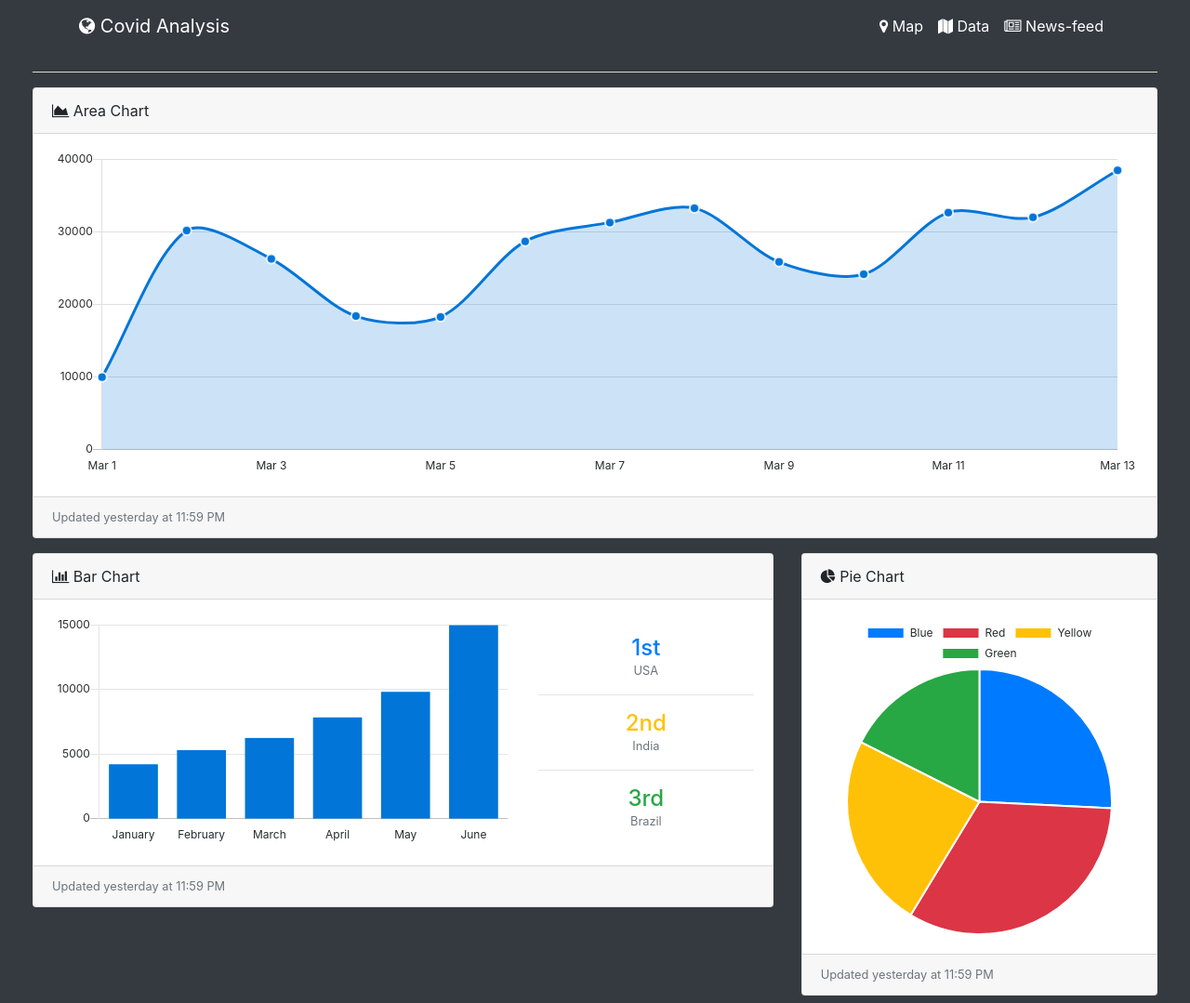
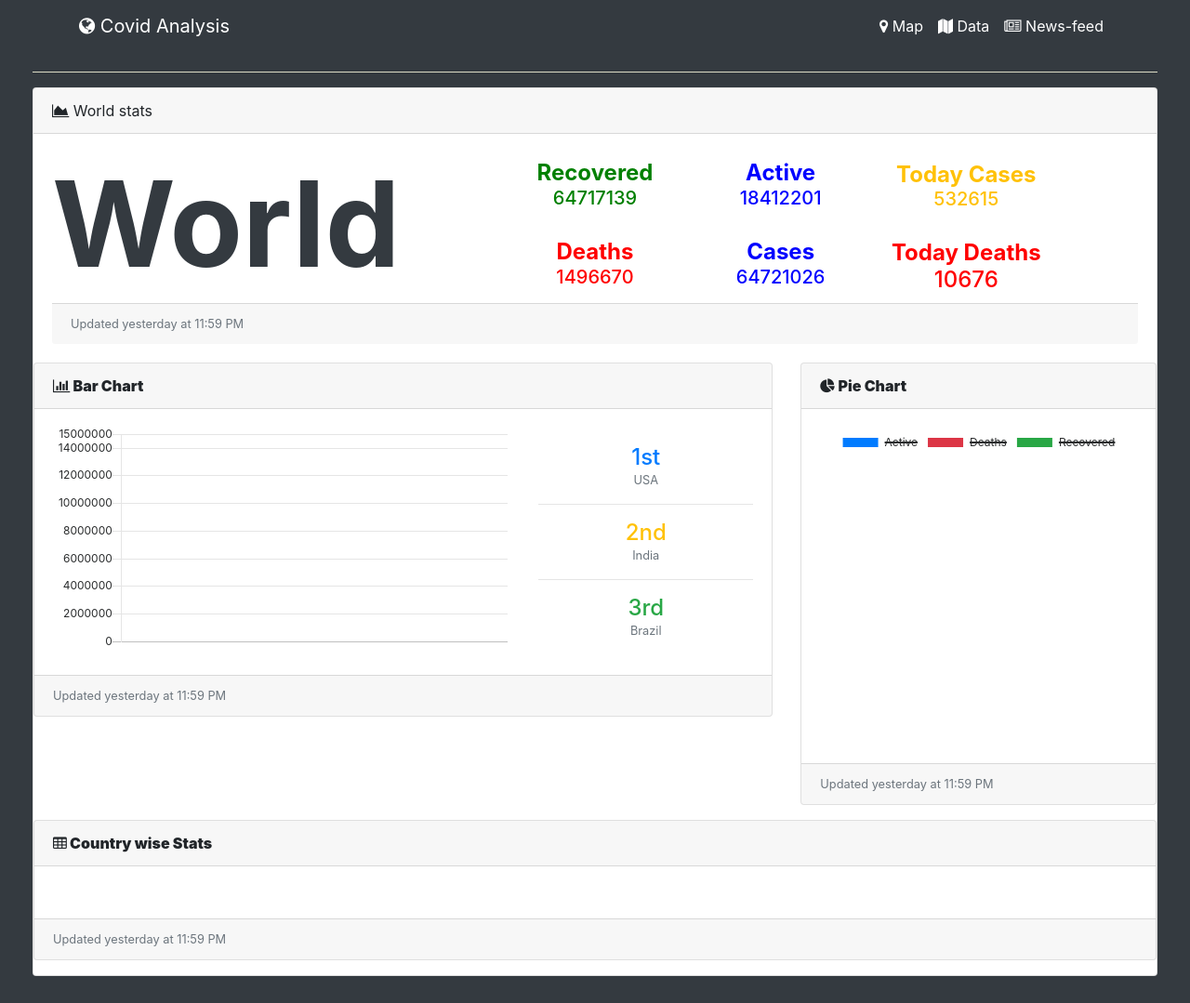
Before and after one commit to abhinavdv/NCP-covid19-tracker, a plain HTML site: page dashboard.html in a window 1280 px wide. Shown: the top 1079 px of the page at 93% size. Drawn offline with nearby package versions, Linux system fonts and the light colour scheme; no server answers.

Commit message:
Updating graphs

```diff
--- a/assets/main.js
+++ b/assets/main.js
@@ -1,6 +1,13 @@
 // Chart.js scripts
 // -- Set new default font family and font color to mimic Bootstrap's default styling
 const api_url = "https://coronavirus-19-api.herokuapp.com/countries"
+var country=[]
+var deaths=[]
+var recovered=[]
+var active=[]
+var cases=[]
+var total=[]
+
 async function getapi(url,ele) {
 
   // Storing response
@@ -11,12 +18,23 @@ async function getapi(url,ele) {
   if (response) {
   }
   show(data,ele);
-  return data;
+
+  for (var i=1; i < 11; i++){
+    country.push(data[i].country);
+    deaths.push(data[i].deaths);
+    recovered.push(data[i].recovered);
+    active.push(data[i].active);
+    cases.push(data[i].cases);
+  }
+  total.push(data[0].active);
+  total.push(data[0].deaths);
+  total.push(data[0].recovered);
+
 } // Calling that async function
-var dt= new Array();
+
+
 var ele = document.getElementById("datatable");
-dt = getapi(api_url,ele);
-console.log(dt)
+getapi(api_url,ele);
 // Function to define innerHTML for HTML table
 function show(data, ele) {
   let tab =
@@ -44,69 +62,70 @@ function show(data, ele) {
   ele.innerHTML = tab;
 }
 
+
 Chart.defaults.global.defaultFontFamily = '-apple-system,system-ui,BlinkMacSystemFont,"Segoe UI",Roboto,"Helvetica Neue",Arial,sans-serif';
 Chart.defaults.global.defaultFontColor = '#292b2c';
 // -- Area Chart
-var ctx = document.getElementById("myAreaChart");
-var myLineChart = new Chart(ctx, {
-  type: 'line',
-  data: {
-    labels: ["Mar 1", "Mar 2", "Mar 3", "Mar 4", "Mar 5", "Mar 6", "Mar 7", "Mar 8", "Mar 9", "Mar 10", "Mar 11", "Mar 12", "Mar 13"],
-    datasets: [{
-      label: "Sessions",
-      lineTension: 0.3,
-      backgroundColor: "rgba(2,117,216,0.2)",
-      borderColor: "rgba(2,117,216,1)",
-      pointRadius: 5,
-      pointBackgroundColor: "rgba(2,117,216,1)",
-      pointBorderColor: "rgba(255,255,255,0.8)",
-      pointHoverRadius: 5,
-      pointHoverBackgroundColor: "rgba(2,117,216,1)",
-      pointHitRadius: 20,
-      pointBorderWidth: 2,
-      data: [10000, 30162, 26263, 18394, 18287, 28682, 31274, 33259, 25849, 24159, 32651, 31984, 38451],
-    }],
-  },
-  options: {
-    scales: {
-      xAxes: [{
-        time: {
-          unit: 'date'
-        },
-        gridLines: {
-          display: false
-        },
-        ticks: {
-          maxTicksLimit: 7
-        }
-      }],
-      yAxes: [{
-        ticks: {
-          min: 0,
-          max: 40000,
-          maxTicksLimit: 5
-        },
-        gridLines: {
-          color: "rgba(0, 0, 0, .125)",
-        }
-      }],
-    },
-    legend: {
-      display: false
-    }
-  }
-});
+// var ctx = document.getElementById("myAreaChart");
+// var myLineChart = new Chart(ctx, {
+//   type: 'line',
+//   data: {
+//     labels: ["Mar 1", "Mar 2", "Mar 3", "Mar 4", "Mar 5", "Mar 6", "Mar 7", "Mar 8", "Mar 9", "Mar 10", "Mar 11", "Mar 12", "Mar 13"],
+//     datasets: [{
+//       label: "Sessions",
+//       lineTension: 0.3,
+//       backgroundColor: "rgba(2,117,216,0.2)",
+//       borderColor: "rgba(2,117,216,1)",
+//       pointRadius: 5,
+//       pointBackgroundColor: "rgba(2,117,216,1)",
+//       pointBorderColor: "rgba(255,255,255,0.8)",
+//       pointHoverRadius: 5,
+//       pointHoverBackgroundColor: "rgba(2,117,216,1)",
+//       pointHitRadius: 20,
+//       pointBorderWidth: 2,
+//       data: [10000, 30162, 26263, 18394, 18287, 28682, 31274, 33259, 25849, 24159, 32651, 31984, 38451],
+//     }],
+//   },
+//   options: {
+//     scales: {
+//       xAxes: [{
+//         time: {
+//           unit: 'date'
+//         },
+//         gridLines: {
+//           display: false
+//         },
+//         ticks: {
+//           maxTicksLimit: 7
+//         }
+//       }],
+//       yAxes: [{
+//         ticks: {
+//           min: 0,
+//           max: 40000,
+//           maxTicksLimit: 5
+//         },
+//         gridLines: {
+//           color: "rgba(0, 0, 0, .125)",
+//         }
+//       }],
+//     },
+//     legend: {
+//       display: false
+//     }
+//   }
+// });
 // -- Bar Chart
 var ctx = document.getElementById("myBarChart");
 var myLineChart = new Chart(ctx, {
   type: 'bar',
   data: {
-    labels: ["January", "February", "March", "April", "May", "June"],
+    labels: country,
     datasets: [{
       label: "Revenue",
       backgroundColor: "rgba(2,117,216,1)",
       borderColor: "rgba(2,117,216,1)",
-      data: [4215, 5312, 6251, 7841, 9821, 14984],
+      data: cases,
     }],
   },
   options: {
@@ -125,8 +144,8 @@ var myLineChart = new Chart(ctx, {
       yAxes: [{
         ticks: {
           min: 0,
-          max: 15000,
-          maxTicksLimit: 5
+          max: 15000000,
+          maxTicksLimit: 15
         },
         gridLines: {
           display: true
@@ -143,10 +162,10 @@ var ctx = document.getElementById("myPieChart");
 var myPieChart = new Chart(ctx, {
   type: 'pie',
   data: {
-    labels: ["Blue", "Red", "Yellow", "Green"],
+    labels: ["Active", "Deaths", "Recovered"],
     datasets: [{
-      data: [12.21, 15.58, 11.25, 8.32],
-      backgroundColor: ['#007bff', '#dc3545', '#ffc107', '#28a745'],
+      data: total,
+      backgroundColor: ['#007bff', '#dc3545', '#28a745'],
     }],
   },
 });
--- a/dashboard.html
+++ b/dashboard.html
@@ -52,15 +52,42 @@
         <!-- Area Chart Example-->
         <div class="card mb-3">
           <div class="card-header">
-            <i class="fa fa-area-chart"></i> Area Chart</div>
-          <div class="card-body">
-            <canvas id="myAreaChart" width="100%" height="30"></canvas>
-          </div>
+            <i class="fa fa-area-chart"></i> World stats</div>
+            <div class="card-body">
+              <div class="row">
+                <div class="col-sm-5 my-auto">
+                  <div class="h1" style="font-size: 8.0rem;font-weight: bolder;color:#343a40">World</div>
+                </div>
+                <div class="col-sm-2 my-auto text-center">
+                  <div class="h4 mb-0 " style="color:green"><b>Recovered</b></div>
+                  <div class="h4 mb-0 " style="color:green"><h5>64717139</h5></div><br>
+                  <div class="h4 mb-0 " style="color:red"><b>Deaths</b> </div>
+                  <div class="h4 mb-0 " style="color:red"><h5>1496670</h5></div>
+                </div>
+                <div class="col-sm-2 text-center my-auto">
+                  <div class="h4 mb-0 " style="color: Blue"><b>Active</b> </div>
+                  <div class="h4 mb-0 " style="color: Blue"> <h5>18412201</h5></div><br>
+                  <div class="h4 mb-0  " style="color: Blue"><b>Cases</b></div>
+                  <div class="h4 mb-0  " style="color: Blue"> <h5>64721026</h5></div>
+              </div>
+              <div class="col-sm-2 text-center my-auto">
+                <div class="h4 mb-0 text-warning"><b>Today Cases</b></div>
+                <div class="h4 mb-0 text-warning"><h5>532615</h5></div><br>
+                <div class="h4 mb-0" style="color:red"><b>Today Deaths<b></div>
+                  <div class="h4 mb-0" style="color:red"></h5>10676</h5></div>
+            </div>
+            </div>
           <div class="card-footer small text-muted">Updated yesterday at 11:59 PM</div>
         </div>
         <div class="row">
           <div class="col-lg-8">
-            <!-- Example Bar Chart Card-->
+            <!-- Example Bar Chart Card"country": "World",
+        "cases": 64721026,
+        "todayCases": 532615,
+        "deaths": 1496670,
+        "todayDeaths": 10676,
+        "recovered": 44808434,
+        "active": 18415922,-->
             <div class="card mb-3">
               <div class="card-header">
                 <i class="fa fa-bar-chart"></i> Bar Chart</div>
```
